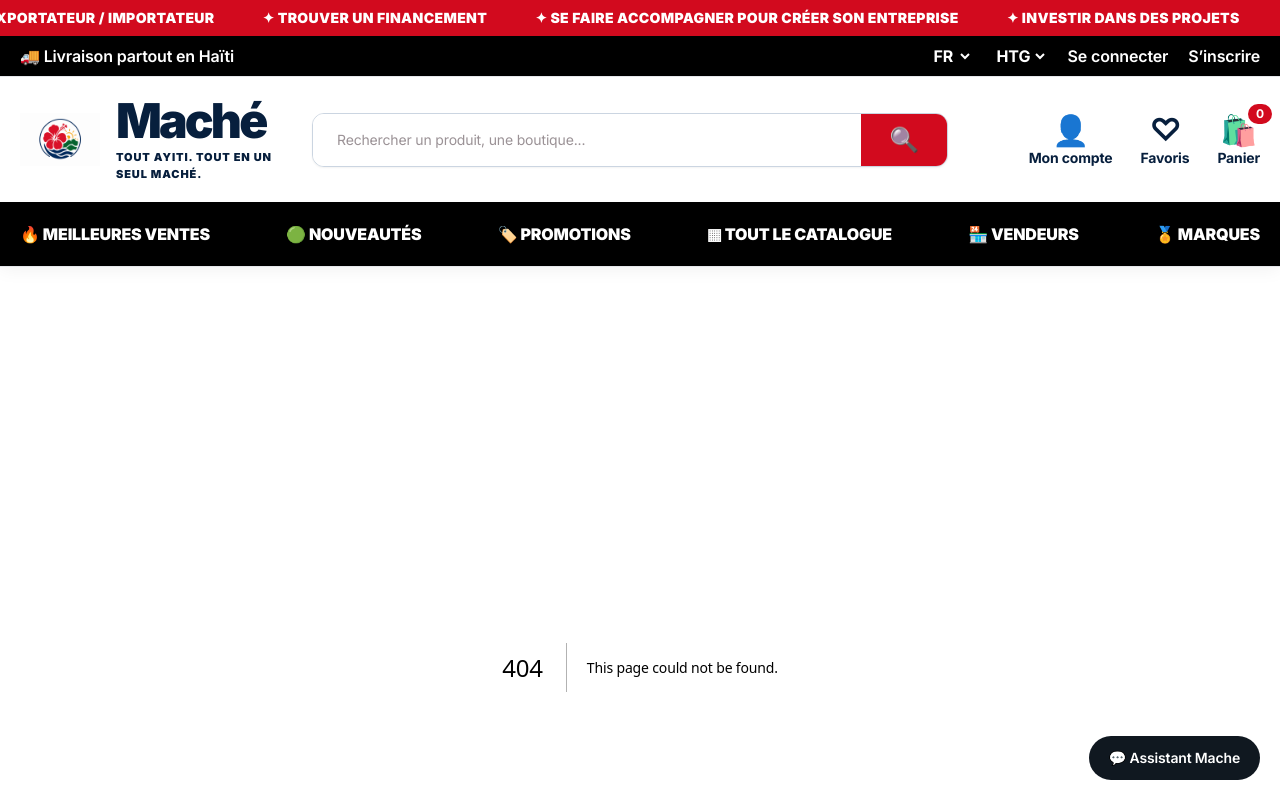
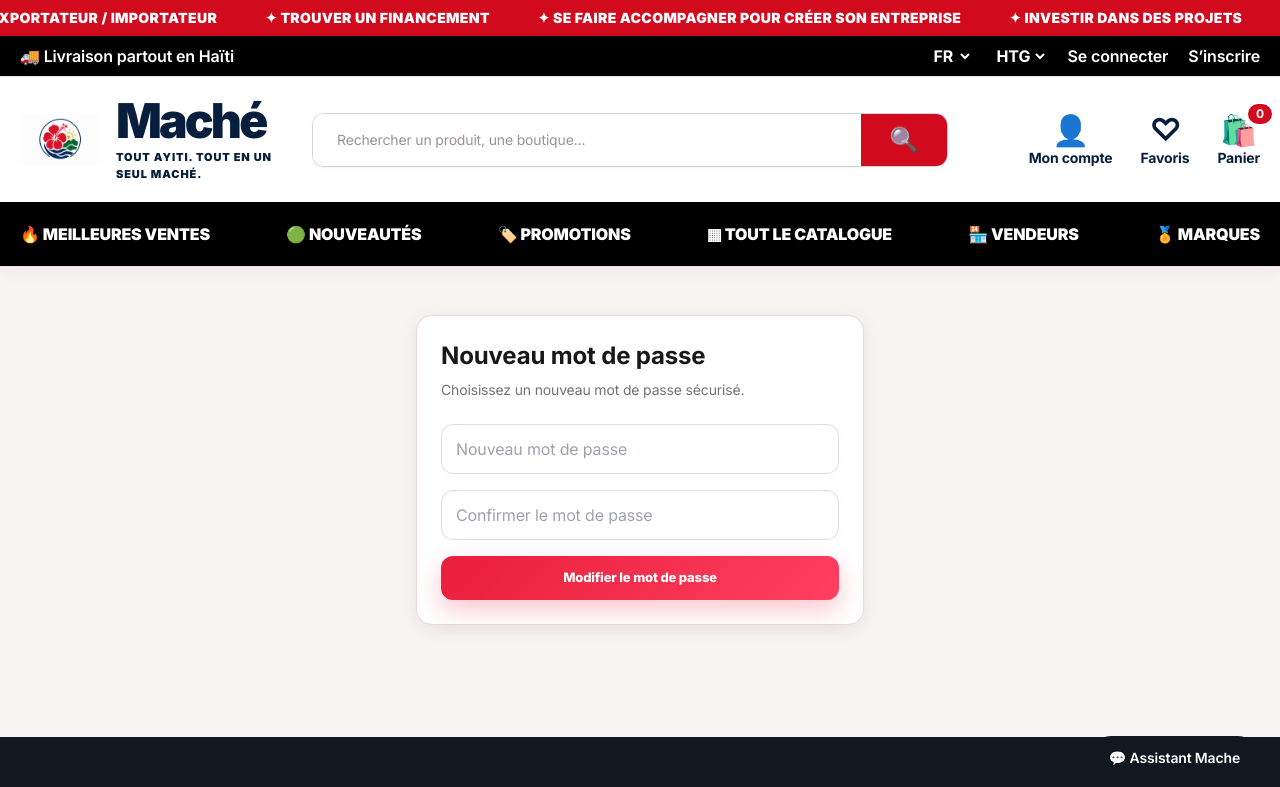
Before and after one commit to JhonnyVincent/MACHE, a Next.js app: page /reset-password in a window 1280 px wide. Before the commit this address had no page. Shown: the top 787 px of the page. Built offline with nearby package versions, Linux system fonts and the light colour scheme.

Commit message:
Implement reset password page with error handling

```diff
--- /dev/null
+++ b/src/app/reset-password/page.tsx
@@ -0,0 +1,58 @@
+import { resetPasswordAction } from "./actions";
+
+const errorMessages: Record<string, string> = {
+  missing_fields: "Veuillez remplir tous les champs.",
+  password_too_short: "Le mot de passe doit contenir au moins 8 caractères.",
+  passwords_not_match: "Les mots de passe ne correspondent pas."
+};
+
+export default async function ResetPasswordPage({
+  searchParams
+}: {
+  searchParams: Promise<{ error?: string }>;
+}) {
+  const { error } = await searchParams;
+  const message = error
+    ? errorMessages[error] || decodeURIComponent(error)
+    : "";
+
+  return (
+    <main className="container-page py-12">
+      <div className="card mx-auto max-w-md p-6">
+        <h1 className="text-2xl font-bold">Nouveau mot de passe</h1>
+
+        <p className="mt-2 text-sm text-neutral-500">
+          Choisissez un nouveau mot de passe sécurisé.
+        </p>
+
+        {message ? (
+          <div className="mt-4 rounded-xl border border-red-200 bg-red-50 px-4 py-3 text-sm text-red-700">
+            {message}
+          </div>
+        ) : null}
+
+        <form action={resetPasswordAction} className="mt-6 space-y-4">
+          <input
+            className="input"
+            name="password"
+            type="password"
+            placeholder="Nouveau mot de passe"
+            required
+          />
+
+          <input
+            className="input"
+            name="confirm_password"
+            type="password"
+            placeholder="Confirmer le mot de passe"
+            required
+          />
+
+          <button className="btn-primary w-full" type="submit">
+            Modifier le mot de passe
+          </button>
+        </form>
+      </div>
+    </main>
+  );
+}
```
